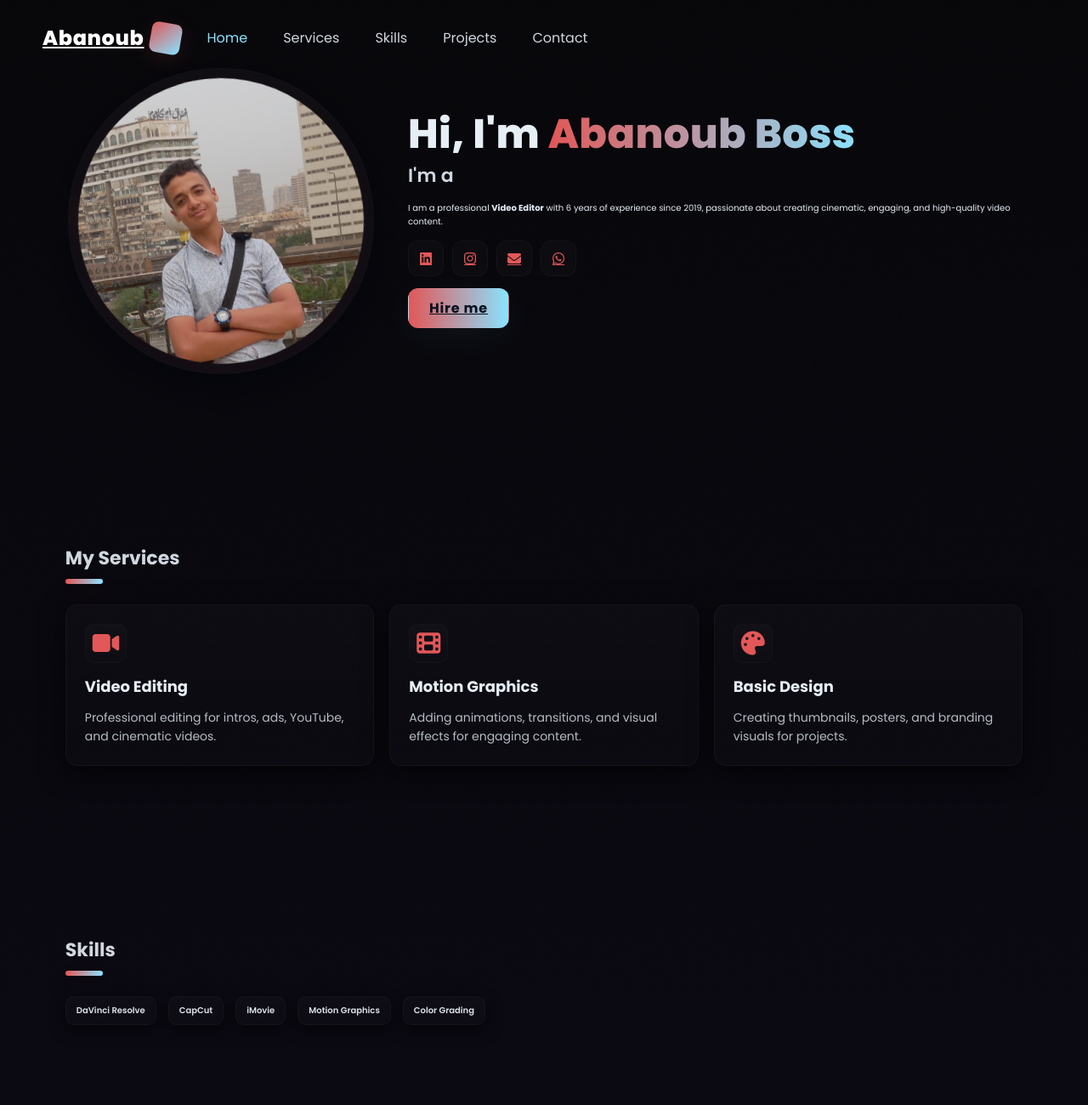
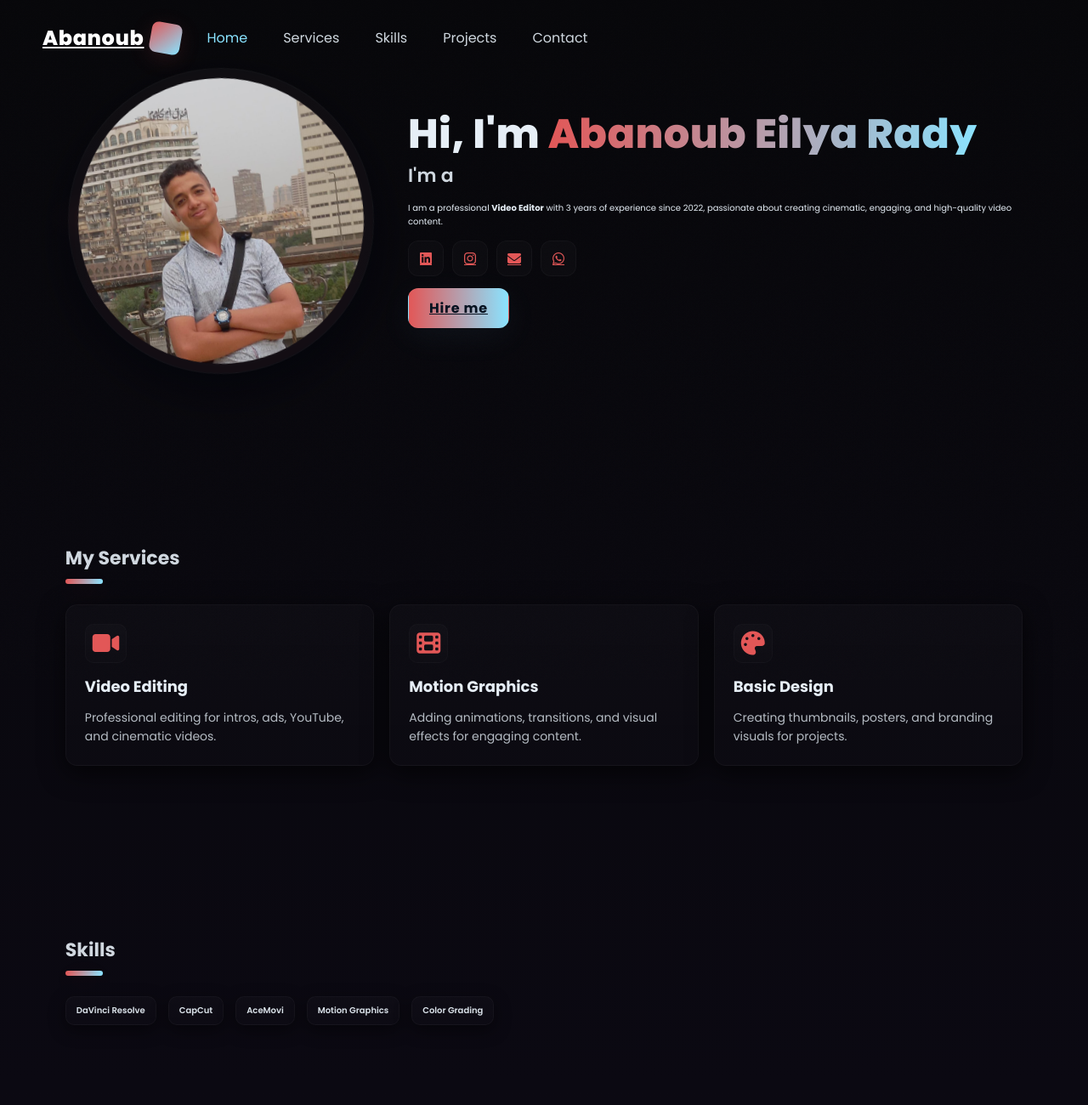
Before and after one commit to abanoubboss/Abanoub-Eilya-Potfolio, a plain HTML site: page index.html in a window 1280 px wide. Shown: the top 1300 px of the page at 85% size. Drawn offline with Linux system fonts and the light colour scheme.

Commit message:
Update index.html

```diff
--- a/index.html
+++ b/index.html
@@ -3,7 +3,7 @@
 <head>
   <meta charset="UTF-8" />
   <meta name="viewport" content="width=device-width, initial-scale=1.0"/>
-  <title>Abanoub Boss | Portfolio</title>
+  <title>Abanoub Eilya Rady | Portfolio</title>
   <link rel="stylesheet" href="style.css"/>
   <link rel="stylesheet" href="https://cdnjs.cloudflare.com/ajax/libs/font-awesome/6.5.2/css/all.min.css"/>
 </head>
@@ -27,10 +27,10 @@
       <img src="main.jpg" alt="Abanoub Profile"/>
     </div>
     <div class="home-content">
-      <h1>Hi, I'm <span>Abanoub Boss</span></h1>
+      <h1>Hi, I'm <span>Abanoub Eilya Rady</span></h1>
       <h3 class="typing-text">I'm a <span id="typing"></span></h3>
       <p>
-        I am a professional <strong>Video Editor</strong> with 6 years of experience since 2019,
+        I am a professional <strong>Video Editor</strong> with 3 years of experience since 2022,
         passionate about creating cinematic, engaging, and high-quality video content.
       </p>
       <div class="social-icons">
@@ -71,7 +71,7 @@
     <ul class="skill-list">
       <li>DaVinci Resolve</li>
       <li>CapCut</li>
-      <li>iMovie</li>
+      <li>AceMovi</li>
       <li>Motion Graphics</li>
       <li>Color Grading</li>
     </ul>
```
